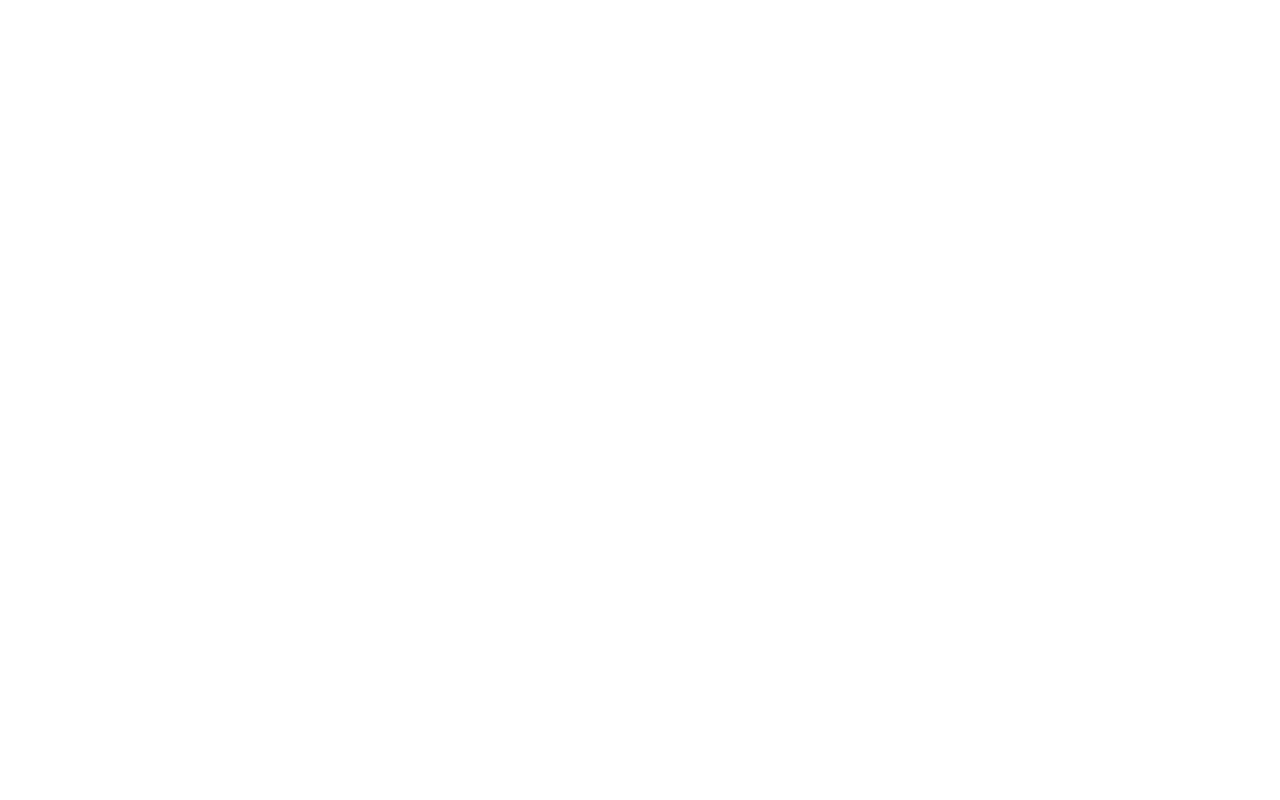
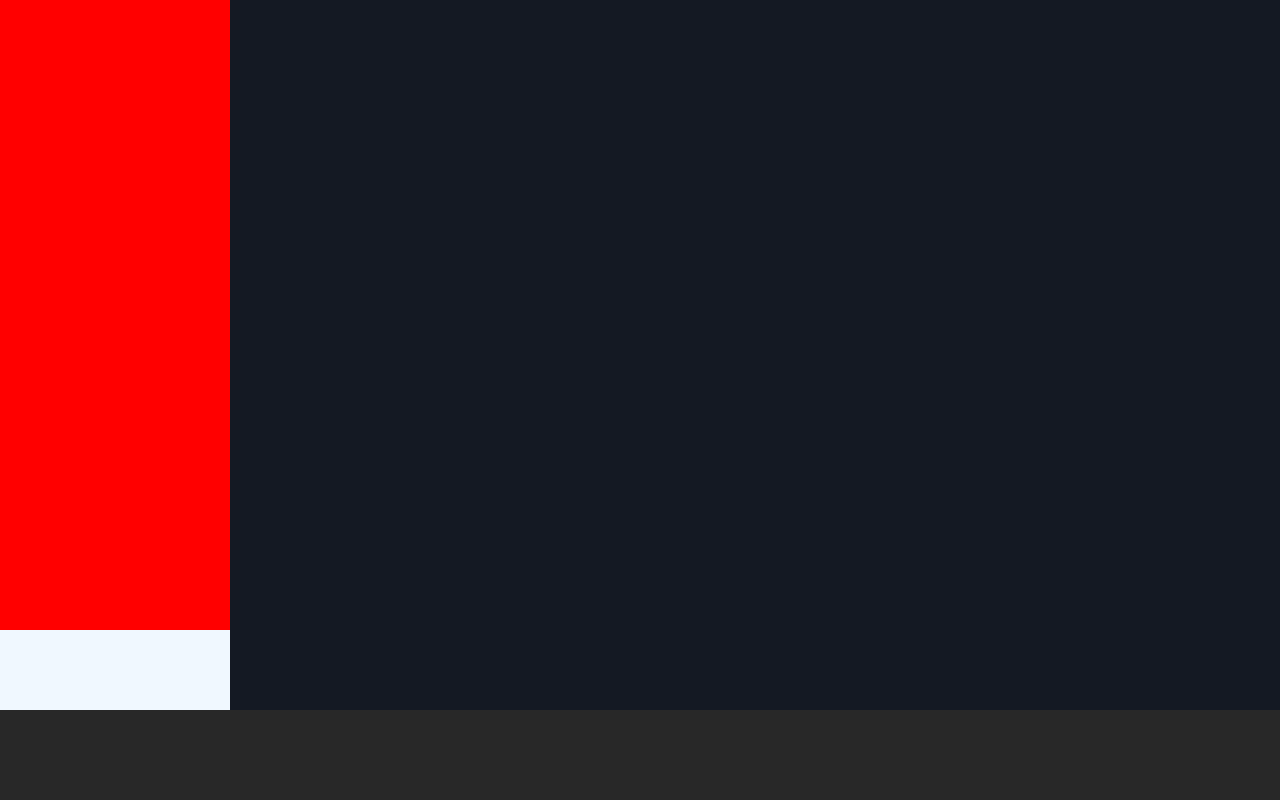
Before and after one commit to Titho93/html-css-spotifyweb, a plain HTML site: page index.html in a window 1280 px wide. Drawn offline with Linux system fonts and the light colour scheme.

Commit message:
[add]basic layout

```diff
--- a/css/style.css
+++ b/css/style.css
@@ -0,0 +1,68 @@
+* {
+  margin: 0;
+  padding: 0;
+  box-sizing: border-box;
+}
+
+/* Layout  */
+
+#page {
+  width: 100%;
+  height: calc(100vh - 90px);
+  display: flex;
+}
+
+#player {
+  background-color: #282828;
+  width: 100%;
+  height: 90px;
+}
+
+/* Content  */
+
+.content {
+  background-color: #141923;
+  width: calc(100vw - 230px);
+  height: 100%;
+}
+
+/* Side-bar  */
+
+.side-bar {
+  background-color: #000000;
+  width: 230px;
+  height: 100%;
+}
+
+.side-up {
+  background-color: red;
+  width: 100%;
+  height: calc(100% - 80px);
+}
+
+.side-down {
+  background-color: aliceblue;
+  width: 100%;
+  height: 80px;
+}
+
+/* Media query  */
+
+@media screen and (max-width: 1100px) {
+
+}
+
+@media screen and (max-width: 700px) {
+
+}
+
+@media screen and (max-width: 600px) {
+
+  .side-bar {
+    width: 50px;
+  }
+
+  .content {
+    width: calc(100vw - 50px);
+  }
+}
--- a/index.html
+++ b/index.html
@@ -1,11 +1,21 @@
 <!DOCTYPE html>
 <html lang="en">
 <head>
+  <link rel="stylesheet" href="css/style.css">
   <meta charset="UTF-8">
   <meta name="viewport" content="width=device-width, initial-scale=1.0">
   <title>Spotify</title>
 </head>
 <body>
 
+  <section id="page">
+    <div class="side-bar">
+      <div class="side-up"></div>
+      <div class="side-down"></div>
+    </div>
+    <div class="content"></div>
+  </section>
+  <section id="player"></section>
+
 </body>
 </html>
```
